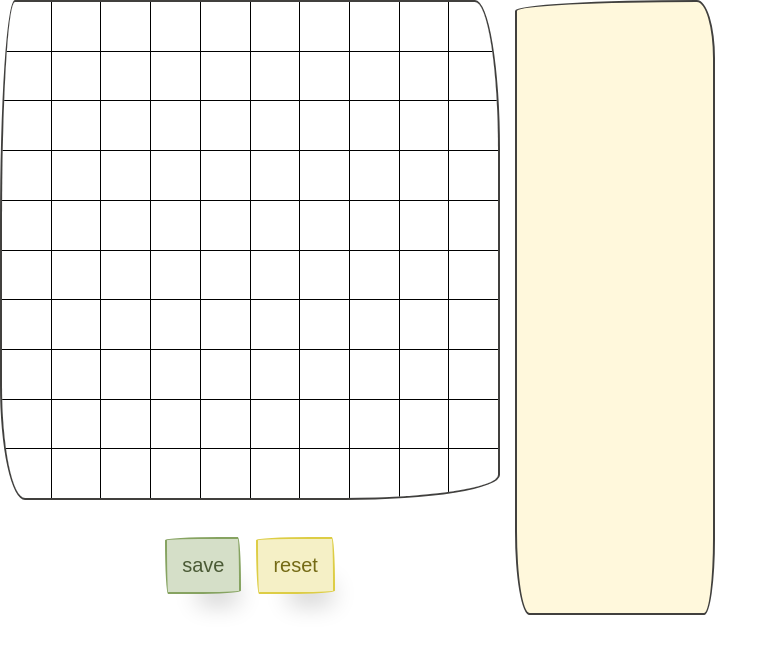
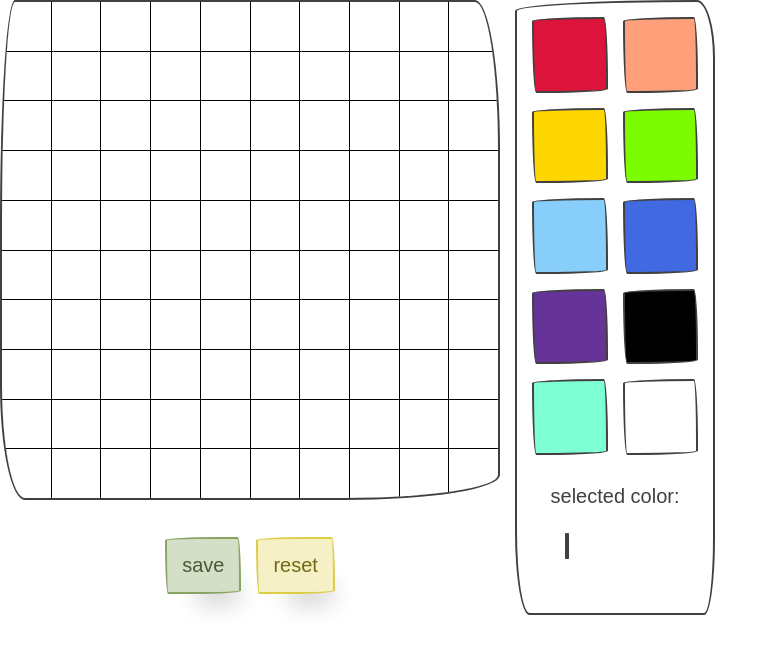
Before and after one commit to pavermakov/react-pixel-draw, a React app: page / in a window 1280 px wide. Shown: the top 654 px of the page, without its empty margins (0-778 px from the left). Built offline with nearby package versions, Linux system fonts and the light colour scheme; a web font is replaced by a local one.

Commit message:
WEB-3. Added colors bar

```diff
--- a/public/index.html
+++ b/public/index.html
@@ -19,7 +19,7 @@
       work correctly both with client-side routing and a non-root public URL.
       Learn how to configure a non-root public URL by running `npm run build`.
     -->
-    <title>React App</title>
+    <title>React Pixel Draw</title>
   </head>
   <body>
     <noscript>
--- /dev/null
+++ b/src/components/colors-bar-color/ColorsBarColor.js
@@ -0,0 +1,8 @@
+import React from 'react';
+import './ColorsBarColor.less';
+
+const ColorsBarColor = ({ color }) => (
+  <span className="colors-bar-color border" style={{ 'backgroundColor': color }}></span>
+);
+
+export default ColorsBarColor;
--- /dev/null
+++ b/src/components/colors-bar-color/ColorsBarColor.less
@@ -0,0 +1,7 @@
+.colors-bar-color {
+  cursor: pointer;
+  max-width: 100px;
+  max-height: 100px;
+  width: 100%;
+  height: 100%;
+}
--- /dev/null
+++ b/src/components/colors-bar/ColorsBar.js
@@ -0,0 +1,44 @@
+import React from 'react';
+import ColorsBarColor from 'components/colors-bar-color/ColorsBarColor';
+import './ColorsBar.less';
+
+const colors = [
+  'crimson',
+  'lightsalmon',
+  'gold',
+  'lawngreen',
+  'lightskyblue',
+  'royalblue',
+  'rebeccapurple',
+  'black',
+  'aquamarine',
+  'white',
+];
+
+const selectedColor = 'white';
+
+const pickerStyles = {
+  'gridTemplateRows': `repeat(${Math.ceil(colors.length / 2)}, 1fr)`,
+};
+
+const renderColor = (color, index) => <ColorsBarColor key={`color_${index}`} color={color} />;
+
+const ColorsBar = () => (
+  <div className="colors-bar">
+    <div className="colors-bar__picker" style={pickerStyles}>
+      { colors.map(renderColor) }
+    </div>
+
+    <div className="colors-bar__selector">
+      <span className="colors-bar__header">selected color:</span>
+
+      <div className="colors-bar__row">
+        <span className="colors-bar__selected-color">
+          <ColorsBarColor color={selectedColor} />
+        </span>
+      </div>
+    </div>
+  </div>
+);
+
+export default ColorsBar;
--- /dev/null
+++ b/src/components/colors-bar/ColorsBar.less
@@ -0,0 +1,46 @@
+.colors-bar {
+  display: flex;
+  flex-direction: column;
+  padding: 15px;
+  height: 100%;
+
+  &__header {
+    display: block;
+    text-align: center;
+  }
+
+  &__picker {
+    display: grid;
+    grid-template-columns: 1fr 1fr;
+    grid-gap: 15px;
+    flex-grow: 1;
+    height: 100%;
+  }
+
+  &__selector {
+    display: flex;
+    flex-direction: column;
+    flex-basis: 150px;
+  }
+
+  &__row {
+    display: flex;
+    flex-direction: column;
+    flex-grow: 1;
+    justify-content: center;
+    align-items: center;
+  }
+
+  &__row > &__selected-color {
+    width: 100px;
+    height: 50px;
+  }
+
+  &__picker + &__selector {
+    margin-top: 30px;
+  }
+
+  &__header + &__row {
+    margin-top: 15px;
+  }
+}
--- a/src/components/workzone/Workzone.js
+++ b/src/components/workzone/Workzone.js
@@ -1,6 +1,7 @@
 import React from 'react';
 import Canvas from 'components/canvas/Canvas';
 import ControlsBar from 'components/controls-bar/ControlsBar';
+import ColorsBar from 'components/colors-bar/ColorsBar';
 import './Workzone.less';
 
 const Workzone = () => (
@@ -14,7 +15,7 @@ const Workzone = () => (
     </div>
 
     <div className="workzone__colors-bar border border-5">
-
+      <ColorsBar />
     </div>
   </div>
 );
--- a/src/components/workzone/Workzone.less
+++ b/src/components/workzone/Workzone.less
@@ -5,7 +5,6 @@
   grid-gap: 15px;
 
   &__canvas {
-    background-color: coral;
     grid-column-start: 1;
     grid-column-end: 2;
     grid-row-start: 1;
@@ -14,17 +13,17 @@
   }
 
   &__colors-bar {
-    background-color: cornsilk;
     grid-column-start: 2;
     grid-column-end: 3;
     grid-row-start: 1;
     grid-row-end: 3;
+    overflow: hidden;
   }
 
   &__controls-bar {
     grid-column-start: 1;
     grid-column-end: 2;
-    grid-row-start: ;
+    grid-row-start: 2;
     grid-row-end: 3;
   }
 }
```
